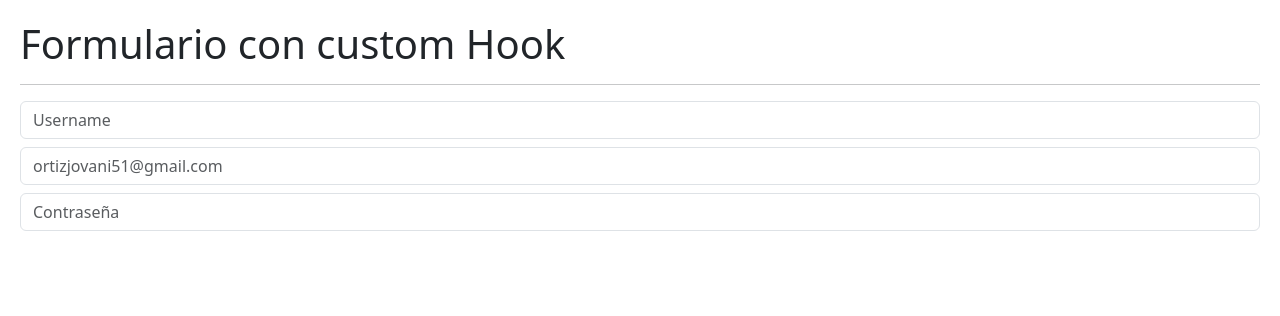
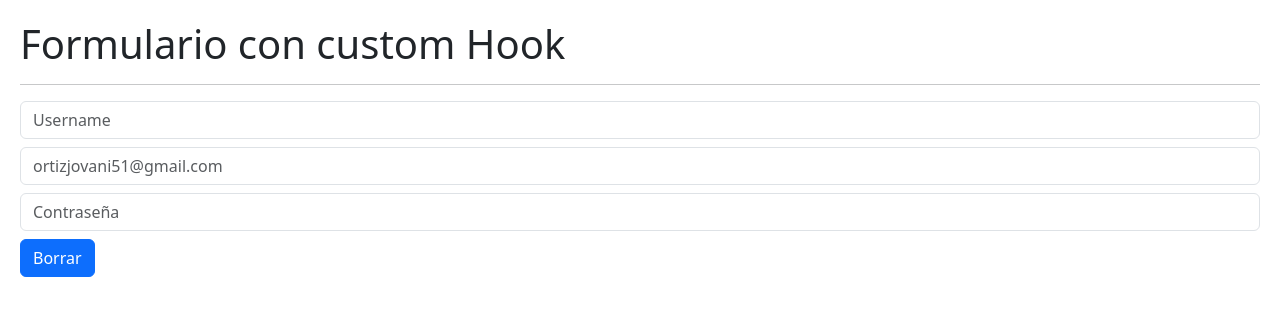
Before and after one commit to YovaOrtiz/HooksApp, a React (Vite) app: page / in a window 1280 px wide. Shown: the top 316 px of the page. Built offline with nearby package versions, Linux system fonts and the light colour scheme.

Commit message:
feat(delete-button): add delete button functionality to user list

```diff
--- a/src/02-useEffect/FormWithCustomHook.jsx
+++ b/src/02-useEffect/FormWithCustomHook.jsx
@@ -4,7 +4,7 @@
 
 export const FormWithCustomHook = () => {
 
-  const {formState, onInputChange, username, email, password} = useForm({
+  const {formState, onInputChange,onResetForm, username, email, password} = useForm({
     username: '',
     email: '',
     password: ''
@@ -41,6 +41,8 @@
         value={password}
         onChange={onInputChange}
       />
+
+      <button onClick={onResetForm} className='btn btn-primary mt-2'>Borrar</button>
     </>
   );
 }
--- a/src/hooks/useForm.js
+++ b/src/hooks/useForm.js
@@ -13,12 +13,16 @@
             [name]: value
         });
     }
+    const onResetForm = () => {
+        setFormState(initiaForm);
+    }
 
 
     return{
         ...formState,
         formState,
         onInputChange,
+        onResetForm,
 
     }
 }
```
